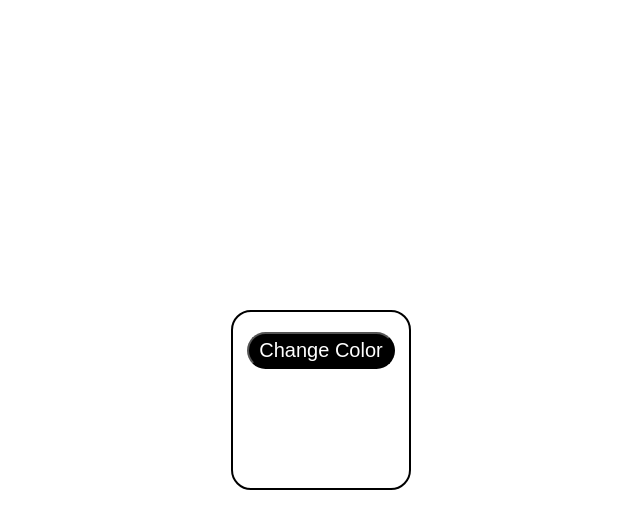
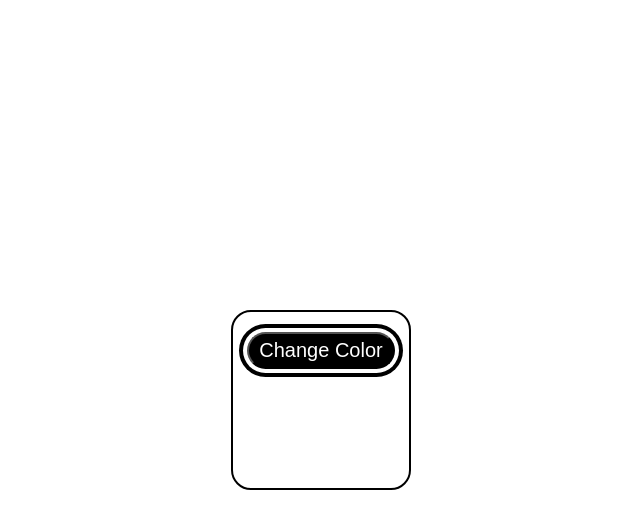
Before and after one commit to AdamGrodzki/RandomColorGenerate, a plain HTML site: page index.html in a window 1280 px wide. In both pictures the pointer is over the button "Change Color". Shown: the whole page, without its empty margins (319-959 px from the left). Drawn offline with Linux system fonts and the light colour scheme.

Commit message:
Update style.css

```diff
--- a/style.css
+++ b/style.css
@@ -39,4 +39,5 @@ button {
 button:hover {
   background-color: black;
   color: white;
+  box-shadow: 0 0 0 4px #fff, 0 0 0 8px #000
 }
```
